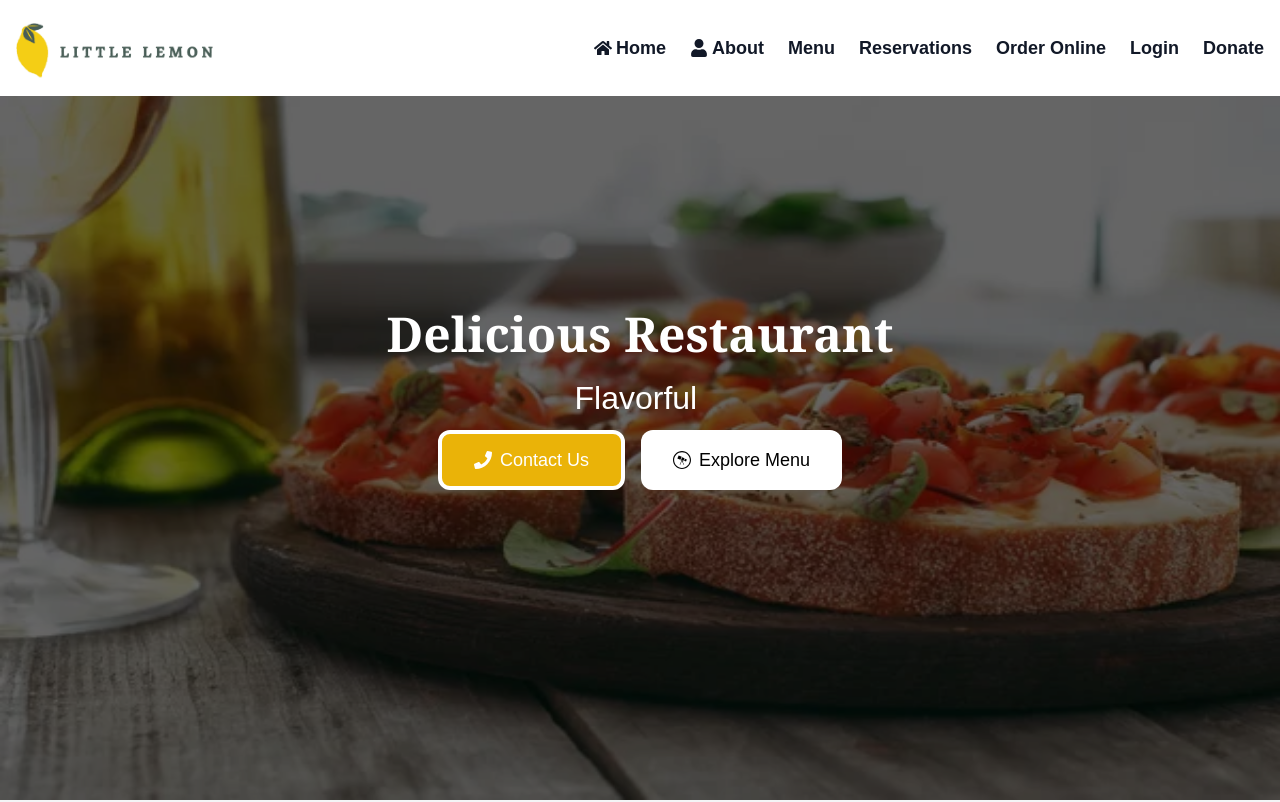
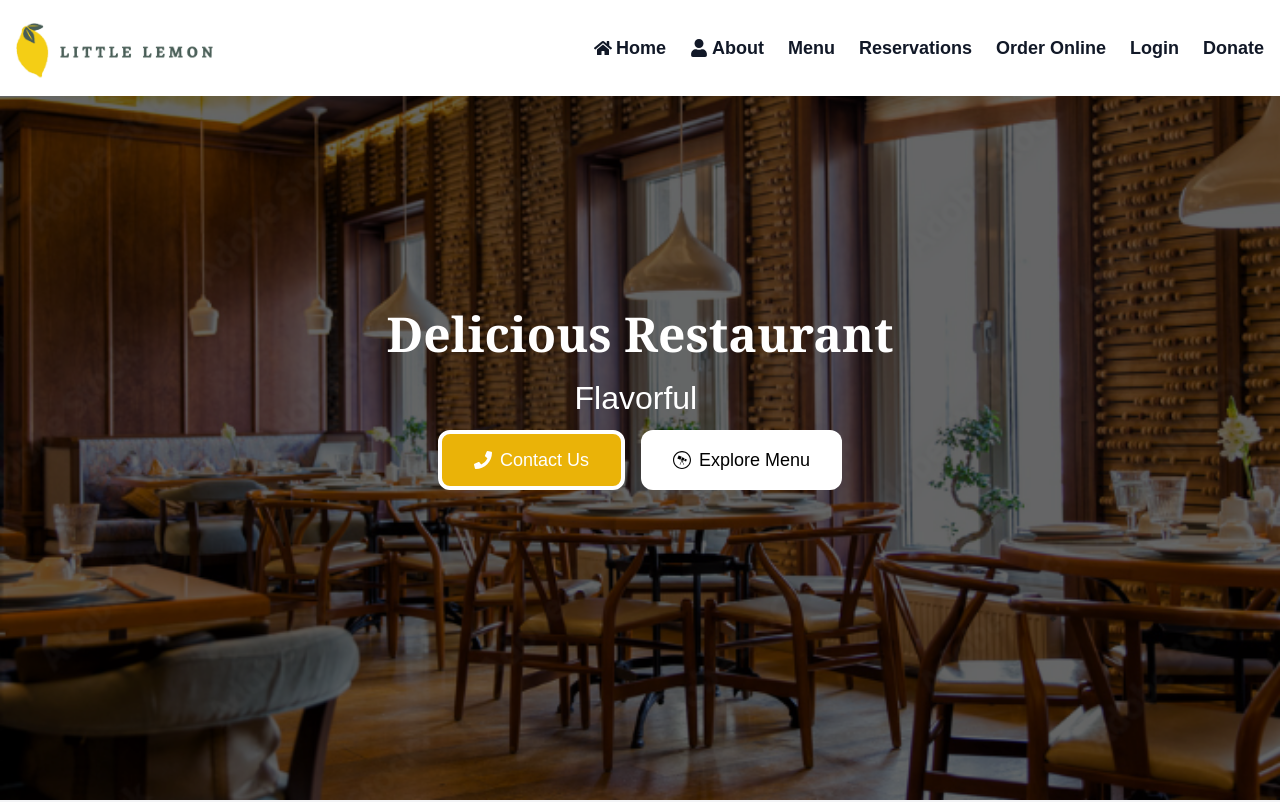
Before and after one commit to mubashir1837/Little-Lemon-Website, a Next.js app: page / in a window 1280 px wide. Shown: the top 802 px of the page. Built offline with nearby package versions, Linux system fonts and the light colour scheme.

Commit message:
Little Lemon

```diff
--- a/src/app/components/HeroSection.jsx
+++ b/src/app/components/HeroSection.jsx
@@ -10,7 +10,7 @@ const HeroSection = () => {
     <section className='relative'>
       <Image
         className="dark:invert  bg-cover bg-center h-screen "
-        src="/dp.jpg"
+        src="/hero3.png"
         alt="Vercel logomark"
         width={1500}
         height={300}
--- a/src/app/layout.js
+++ b/src/app/layout.js
@@ -21,7 +21,7 @@ export const metadata = {
     title: "Little Lemon Restaurant",
     description: "Experience great food and an inviting atmosphere at Little Lemon Restaurant. Discover our diverse menu and book your table today!",
     image: "/hero.jpeg",
-    url: "https://www.yourwebsite.com",
+    url: "https://little-lemon-restaurants.vercel.app/",
     site_name: "Little Lemon Restaurant",
   },
 };
```
